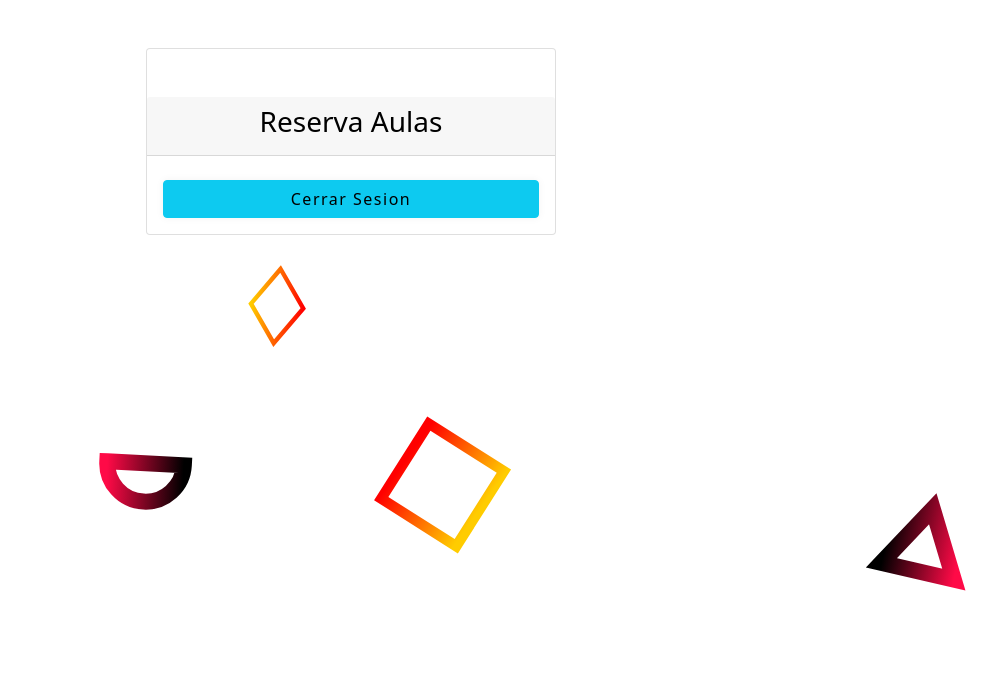
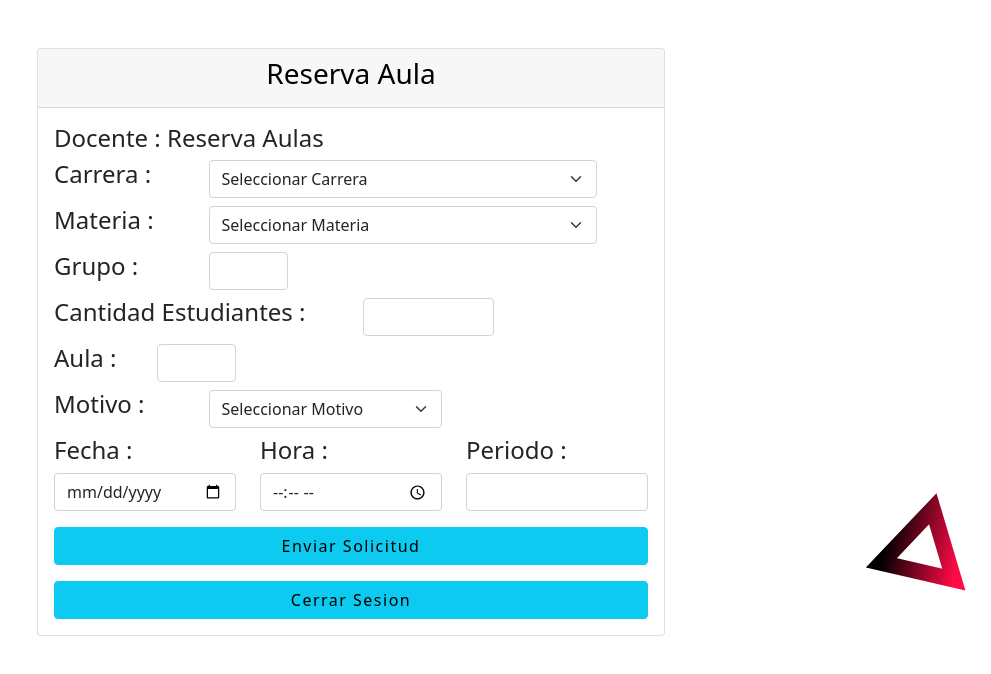
Before and after one commit to ClubMorningSoftware/ReservaAula, a React (Create React App) app: page /reserva in a window 1280 px wide. Shown: the top 674 px of the page, without its empty margins (289-1280 px from the left). Built offline with nearby package versions, Linux system fonts and the light colour scheme.

Commit message:
ReservaAula

```diff
--- a/src/component/Inicio.jsx
+++ b/src/component/Inicio.jsx
@@ -33,8 +33,8 @@ export function Inicio() {
                         toast.error("CUENTA NO REGISTRADA", { position: "top-center" })
                     }
                 } else {
-                    console.log("Codigo no valido");
-                    toast.error("CODIGO SIS INVALIDO", { position: "top-center" })
+                    console.log("Nombre usuario no valido");
+                    toast.error("NOMBRE DE USUARIO INVALIDO", { position: "top-center" })
                 }
 
             } else {
@@ -43,7 +43,7 @@ export function Inicio() {
             }
         } else {
             console.log("Codigo sis No Introducido");
-            toast.error("INTRODUCIR CODIGO SIS", { position: "top-center" })
+            toast.error("INTRODUCIR NOMBRE DE USUARIO", { position: "top-center" })
         }
     }
     return (
@@ -52,6 +52,7 @@ export function Inicio() {
                     <div className="col-sm-4 offset-4 mt-5">
                         <div className="card pt-5">
                             <div className="card-header">
+
                                 <h3>👨🏻‍🏫 INICIAR SESION</h3>
                             </div>
                             <div className="card-body">
--- a/src/component/Registro.jsx
+++ b/src/component/Registro.jsx
@@ -68,8 +68,6 @@ export function Registro() {
                                     console.log("Correo No Introducida");
                                     toast.error("INTRODUCIR CORREO", { position: "top-center" })
                                 }
-
-
                             } else {
                                 hay_numero = false
                                 console.log("Nombre No Valido Hay Numeros");
@@ -84,16 +82,16 @@ export function Registro() {
                         toast.error("INTRODUCIR NOMBRE", { position: "top-center" })
                     }
                 } else {
-                    console.log("Codigo Sis no admitido");
-                    toast.error("CODIGO SIS INVALIDO ", { position: "top-center" })
+                    console.log("Nombre usuario no admitido");
+                    toast.error("NOMBRE DE USUARIO INVALIDO ", { position: "top-center" })
                 }
             } else {
-                console.log("Codigo Sis Tiene que ser numeros");
-                toast.error("CODIGO SIS INVALIDO", { position: "top-center" })
+                console.log("Nombre usuario Tiene que ser numeros");
+                toast.error("NOMBRE DE USUARIO INVALIDO", { position: "top-center" })
             }
         } else {
-            console.log("Codigo Sis No Introducida");
-            toast.error("INTRODUCIR CODIGO SIS", { position: "top-center" })
+            console.log("Nombre Usuario No Introducida");
+            toast.error("INTRODUCIR NOMBRE DE USUARIO", { position: "top-center" })
         }
     }
     const existeCuenta = () => {
--- a/src/component/Reserva.jsx
+++ b/src/component/Reserva.jsx
@@ -1,28 +1,129 @@
-import React, { useRef } from 'react'
+import React from 'react'
 import toast, { Toaster } from 'react-hot-toast';
 import { useHistory } from 'react-router-dom';
-import { Inicio } from './Inicio';
 
 export function Reserva() {
     const historial = useHistory();
-    const refNombre = useRef(null);
     const titulo = document.title;
 
     const CerrarSesion = () => {
         document.title = "Reserva de Aulas"
         historial.push('/')
+        console.log("Cerrar Sesion");
+        toast.error("SESION CERRADA CON EXITO", { position: "top-center" })
     }
     return (
-
-        <div className='encabezado'>
+        <div>
             <div className="row">
-                <div className="col-sm-4 offset-4 mt-5">
-                    <div className="card pt-5">
+                <div className="col-sm-6 offset-3 mt-5">
+                    <div className="card pt-10">
                         <div className="card-header">
-                            <h3>{titulo}</h3>
+                            <div className='encabezado'>
+                                <h3>Reserva Aula</h3>
+                            </div>
                         </div>
                         <div className="card-body">
-                            <div class="d-grid gap-2 mt-2">
+                            <h4> Docente : {titulo}</h4>
+                            <div className='row mt-2'>
+                                <div className='col-sm-3'>
+                                    <h4> Carrera :</h4>
+                                </div>
+                                <div className='col-sm-8'>
+                                    <select class="form-select">
+                                        <option selected>Seleccionar Carrera</option>
+                                        <option value="1">Ingenieria Sistemas</option>
+                                        <option value="2">Ingenieria Civil</option>
+                                        <option value="3">Ingenieria Industrial</option>
+                                    </select>
+                                </div>
+                            </div>
+                            <div className='row mt-2'>
+                                <div className='col-sm-3'>
+                                    <h4> Materia :</h4>
+                                </div>
+                                <div className='col-sm-8'>
+                                    <select class="form-select">
+                                        <option selected>Seleccionar Materia</option>
+                                        <option value="1">Taller de ingenieria de software</option>
+                                        <option value="2">Introduccion a la programacion</option>
+                                        <option value="3">Ingenieria de software</option>
+                                    </select>
+                                </div>
+                            </div>
+                            <div className='row mt-2 '>
+                                <div className='col-sm-3'>
+                                    <h4> Grupo :</h4>
+                                </div>
+                                <div className='col-sm-2'>
+                                    <input
+                                        className='form-control'
+                                        placeholder=''
+                                        type="number"
+                                        required
+                                    />
+                                </div>
+                            </div>
+                            <div className='row mt-2 '>
+                                <div className='col-sm-6'>
+                                    <h4> Cantidad Estudiantes :</h4>
+                                </div>
+                                <div className='col-sm-3'>
+                                    <input
+                                        type="number"
+                                        class="form-control"
+                                    />
+                                </div>
+                            </div>
+                            <div className='row mt-2 '>
+                                <div className='col-sm-2'>
+                                    <h4> Aula :</h4>
+                                </div>
+                                <div className='col-sm-2'>
+                                    <input
+                                        type="text"
+                                        class="form-control"
+                                    />
+                                </div>
+                            </div>
+                            <div className='row mt-2'>
+                                <div className='col-sm-3'>
+                                    <h4> Motivo :</h4>
+                                </div>
+                                <div className='col-sm-5'>
+                                    <select class="form-select">
+                                        <option selected>Seleccionar Motivo</option>
+                                        <option value="1">Examen</option>
+                                        <option value="2">Laboratorio</option>
+                                        <option value="3">Practica</option>
+                                        <option value="3">Revision</option>
+                                    </select>
+                                </div>
+                            </div>
+                            <div className='row mt-2'>
+                                <div className='col-sm-4'>
+                                    <h4> Fecha :</h4>
+                                    <input type="date"
+                                        class="form-control"
+                                    />
+                                </div>
+                                <div className='col-sm-4'>
+                                    <h4> Hora :</h4>
+                                    <input type="time"
+                                        class="form-control"
+                                    />
+                                </div>
+                                <div className='col-sm-4'>
+                                    <h4> Periodo :</h4>
+                                    <input
+                                        type="number"
+                                        class="form-control"
+                                    />
+                                </div>
+                            </div>
+                            <div class="d-grid gap-2 mt-3">
+                                <button type="button" class="btn btn-info">Enviar Solicitud</button>
+                            </div>
+                            <div class="d-grid gap-2 mt-3">
                                 <button onClick={CerrarSesion} type="button" class="btn btn-info">Cerrar Sesion</button>
                             </div>
                         </div>
@@ -33,8 +134,6 @@ export function Reserva() {
                     reverseOrder={false}
                 />
             </div >
-        </div>
+        </div >
     )
-}/*
-
-*/
+}
```
